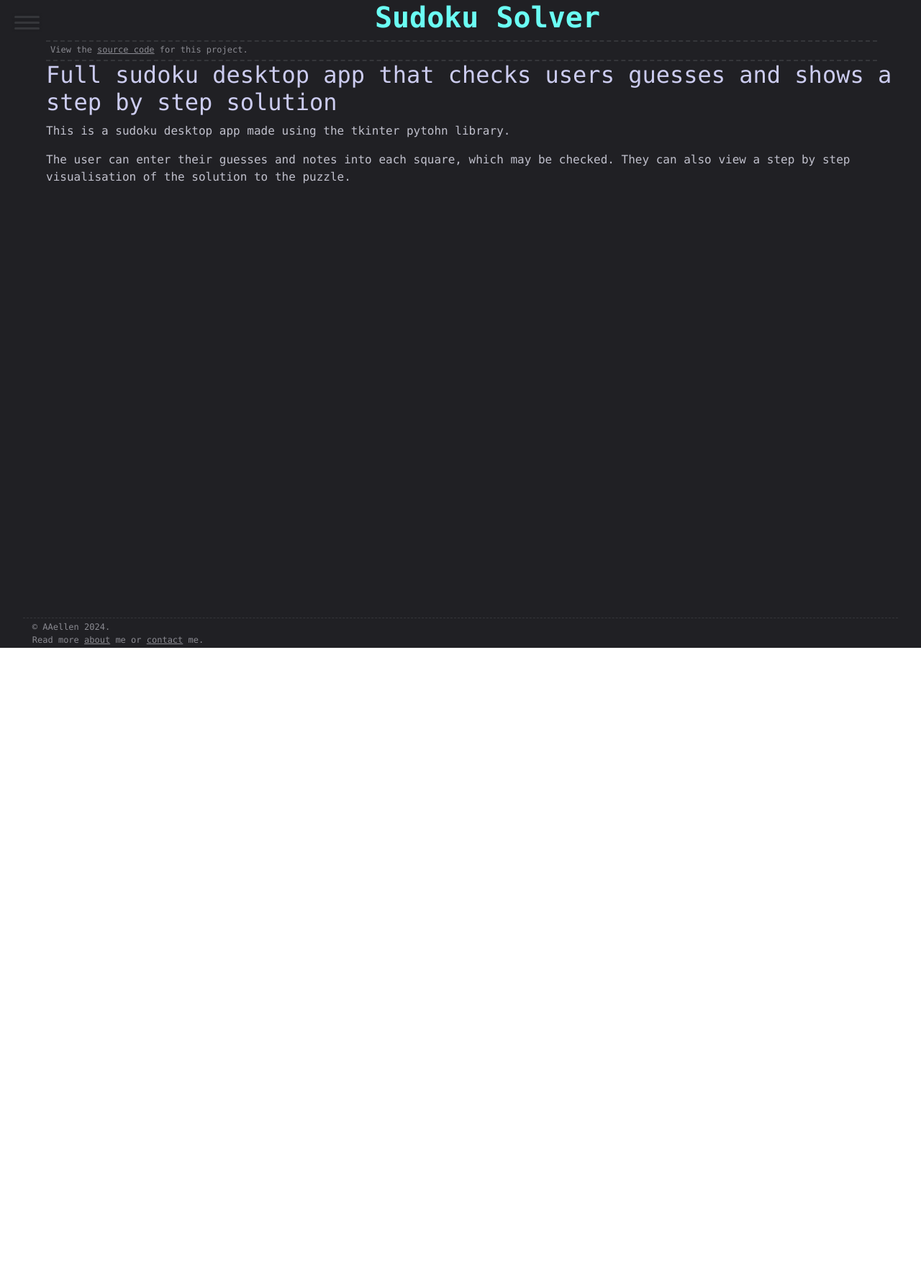
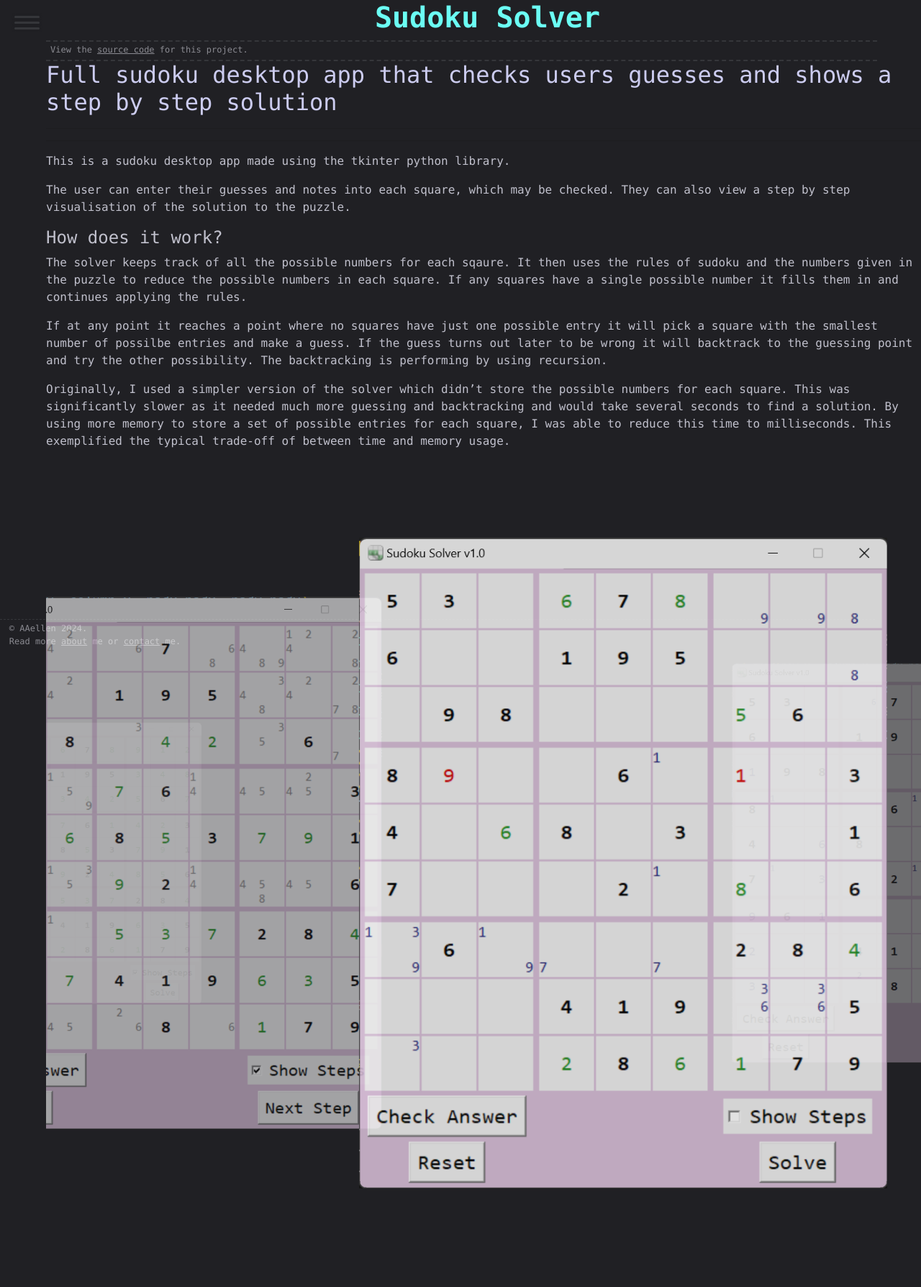
Before and after one commit to AAellen/AAellen.github.io, a Jekyll site: the page built from _posts/2021-06-23-sudoku.md, in a window 1280 px wide. Shown: the whole page at 72% size. Built offline with Jekyll 4.4.1, drawn with Linux system fonts in a browser that asks for light colours; nearby versions of some CDN libraries; before the commit the page ends 900 px from its top, so only the background shows below that.

Commit message:
Add images to sudoku page
Add carousel for images

```diff
--- a/_posts/2021-06-23-sudoku.md
+++ b/_posts/2021-06-23-sudoku.md
@@ -3,8 +3,35 @@
 title: "Sudoku Solver"
 project_desc: "Full sudoku desktop app that checks users guesses and shows a step by step solution"
 project_url: https://github.com/AAellen/sudoku-solver
+css_includes: ["sudoku"]
 ---
-This is a sudoku desktop app made using the tkinter pytohn library.
+
+<hr>
+<hr>
+
+This is a sudoku desktop app made using the tkinter python library.
 
 The user can enter their guesses and notes into each square, which may be checked.
 They can also view a step by step visualisation of the solution to the puzzle.
+
+
+#### How does it work?
+The solver keeps track of all the possible numbers for each sqaure.
+It then uses the rules of sudoku and the numbers given in the puzzle to reduce the possible numbers in each square.
+If any squares have a single possible number it fills them in and continues applying the rules.
+
+If at any point it reaches a point where no squares have just one possible entry it will pick a square with the smallest number of possilbe entries and make a guess.
+If the guess turns out later to be wrong it will backtrack to the guessing point and try the other possibility.
+The backtracking is performing by using recursion.
+
+Originally, I used a simpler version of the solver which didn't store the possible numbers for each square.
+This was significantly slower as it needed much more guessing and backtracking and would take several seconds to find a solution.
+By using more memory to store a set of possible entries for each square, I was able to reduce this time to milliseconds.
+This exemplified the typical trade-off of between time and memory usage.
+
+<div class="img-container">
+<img id="1" src="{{site.baseurl}}/assets/img/sudoku/precheck.png">
+<img id="2" src="{{site.baseurl}}/assets/img/sudoku/checked.png">
+<img id="3" src="{{site.baseurl}}/assets/img/sudoku/step-solver.png">
+<img id="4" src="{{site.baseurl}}/assets/img/sudoku/solved.png">
+</div>
--- a/css/main.css
+++ b/css/main.css
@@ -50,9 +50,10 @@
 section {
   position: relative;
   width: 100%;
-  height: 100%;
+  min-height: 100%;
   background-color: var(--dgrey);
-  overflow: hidden;
+  /* overflow: hidden; */
+  padding-bottom:30px;
 }
 
 label {
@@ -93,8 +94,8 @@
 }
 .sliding-content footer{
   font-size: 12px;
-  margin: 2.5%;
-  margin-bottom: 2px;
+  margin-top: 2.5%;
+  margin-bottom: 0;
   padding-top: 3px;
   padding-left: 1%;
   padding-right: 1%;
--- /dev/null
+++ b/css/sudoku.css
@@ -0,0 +1,31 @@
+div.img-container{
+    display:grid;
+    --d: 25s;
+    overflow-x: hidden;
+    width:100%;
+    padding: 5%;
+    justify-content: center;
+    align-items: center;
+
+
+}
+
+div.img-container>img{
+    max-width: 100%;
+    max-height: 100%;
+    grid-area: 1/1;
+    animation: cycle var(--d) linear infinite;
+
+}
+
+@keyframes cycle{
+    0%   {transform: translate(200%);scale: 30%; opacity: 0; z-index: 3;}
+    50%  {transform: translate(0); scale: 100%; opacity: 1; z-index: 5;}
+    100% {transform: translate(-200%); scale: 30%;opacity: 0; z-index: 1;}
+}
+
+img
+div.img-container>img:nth-child(1) {animation-delay: calc(0*var(--d)/-4);}
+div.img-container>img:nth-child(2) {animation-delay: calc(1*var(--d)/-4);}
+div.img-container>img:nth-child(3) {animation-delay: calc(2*var(--d)/-4);}
+div.img-container>img:nth-child(4) {animation-delay: calc(3*var(--d)/-4);}
```
